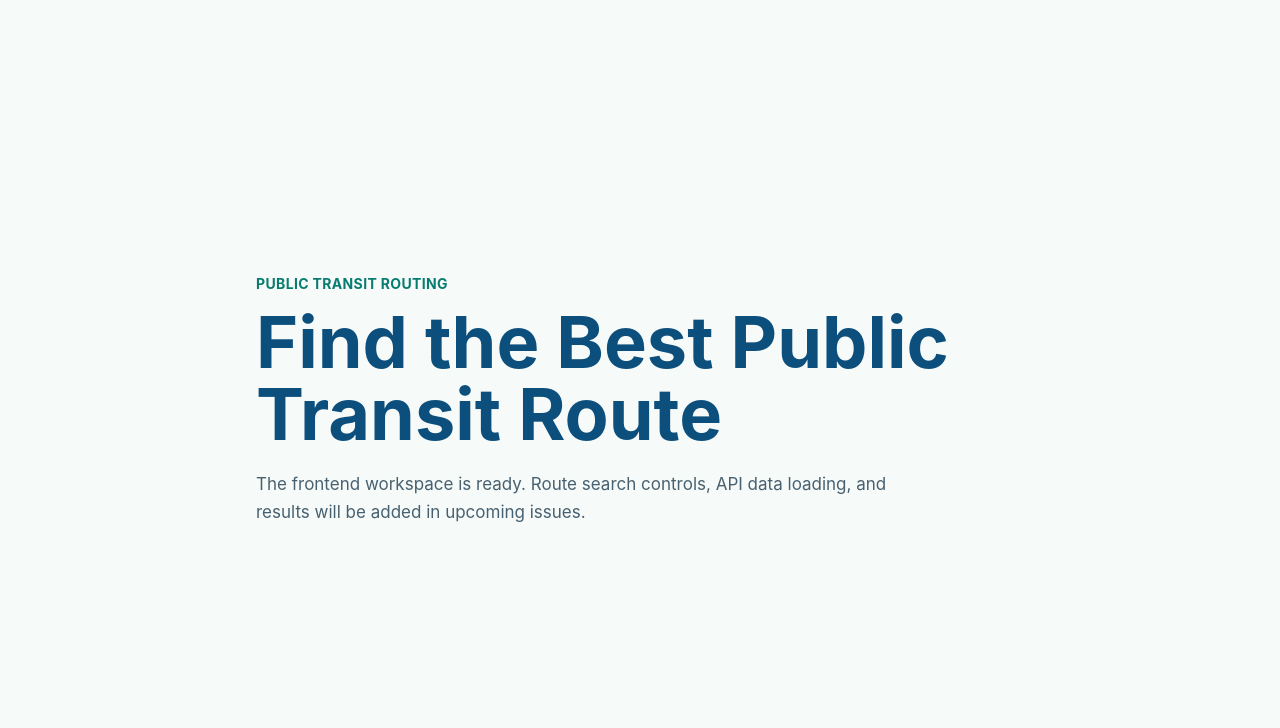
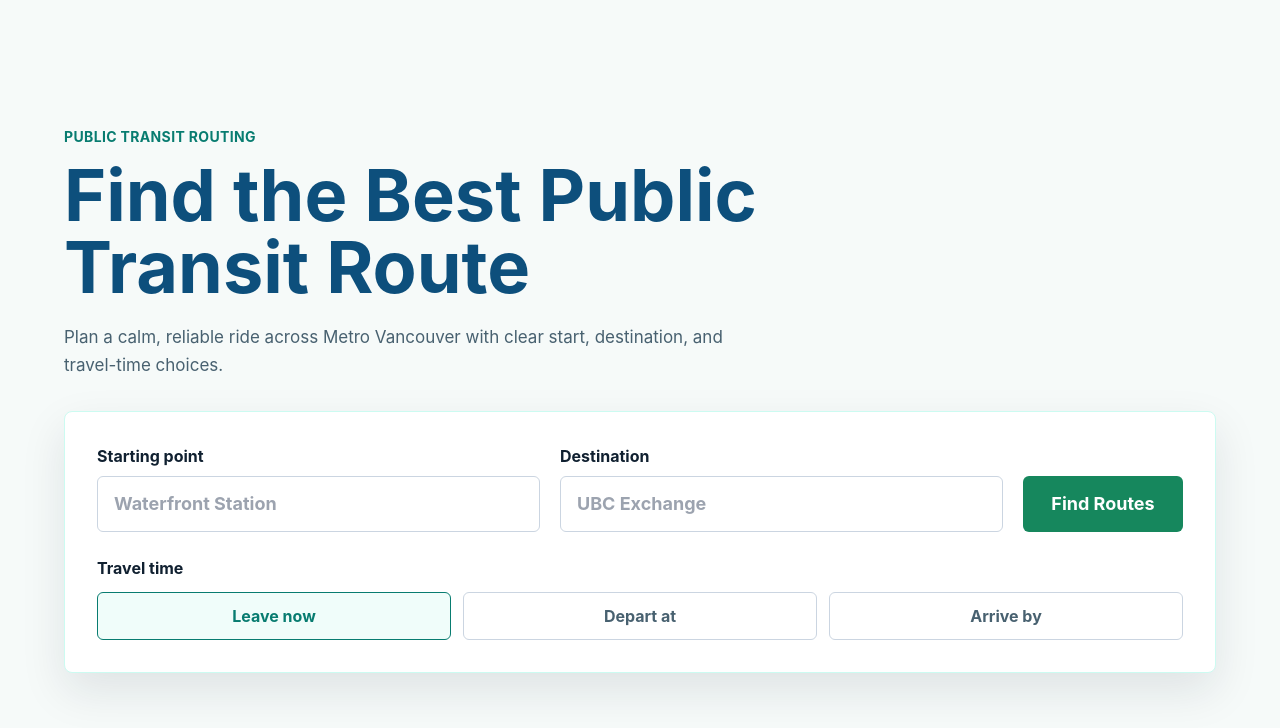
Before and after one commit to mtplayground/barbara-sh-b010-transitroutefi, a React (Vite) app in the folder apps/frontend/: page / in a window 1280 px wide. Shown: the top 728 px of the page. Built offline with nearby package versions, Linux system fonts and the light colour scheme.

Commit message:
feat: Homepage layout and search form

```diff
--- a/apps/frontend/src/App.tsx
+++ b/apps/frontend/src/App.tsx
@@ -1,17 +1,102 @@
+import { useState } from "react";
+
+const timeModes = [
+  { value: "leave_now", label: "Leave now" },
+  { value: "depart_at", label: "Depart at" },
+  { value: "arrive_by", label: "Arrive by" }
+] as const;
+
+type TimeMode = (typeof timeModes)[number]["value"];
+
 function App() {
+  const [timeMode, setTimeMode] = useState<TimeMode>("leave_now");
+
   return (
-    <main className="grid min-h-screen place-items-center px-6 py-10 sm:px-8">
-      <section className="w-full max-w-3xl">
+    <main className="min-h-screen bg-transit-mist px-5 py-8 text-transit-ink sm:px-8 lg:px-10">
+      <section className="mx-auto flex w-full max-w-6xl flex-col gap-8 lg:min-h-[calc(100vh-4rem)] lg:justify-center">
+        <div className="max-w-4xl">
           <p className="mb-3 text-sm font-bold uppercase tracking-wide text-transit-teal">
             Public transit routing
           </p>
-        <h1 className="text-5xl font-bold leading-none text-transit-blue sm:text-7xl">
+          <h1 className="max-w-4xl text-5xl font-bold leading-none text-transit-blue sm:text-6xl lg:text-7xl">
             Find the Best Public Transit Route
           </h1>
           <p className="mt-5 max-w-2xl text-readable text-transit-muted">
-          The frontend workspace is ready. Route search controls, API data loading, and
-          results will be added in upcoming issues.
+            Plan a calm, reliable ride across Metro Vancouver with clear start,
+            destination, and travel-time choices.
           </p>
+        </div>
+
+        <form
+          className="w-full rounded-lg border border-teal-100 bg-white p-5 shadow-soft sm:p-7 lg:p-8"
+          onSubmit={(event) => event.preventDefault()}
+        >
+          <div className="grid gap-5 lg:grid-cols-[1fr_1fr_auto] lg:items-end">
+            <label className="grid gap-2 text-base font-bold text-transit-ink">
+              Starting point
+              <input
+                className="min-h-14 rounded-md border border-slate-300 bg-white px-4 text-lg text-transit-ink outline-none transition focus:border-transit-teal focus:ring-4 focus:ring-teal-100"
+                name="start"
+                placeholder="Waterfront Station"
+                required
+                type="text"
+              />
+            </label>
+
+            <label className="grid gap-2 text-base font-bold text-transit-ink">
+              Destination
+              <input
+                className="min-h-14 rounded-md border border-slate-300 bg-white px-4 text-lg text-transit-ink outline-none transition focus:border-transit-teal focus:ring-4 focus:ring-teal-100"
+                name="destination"
+                placeholder="UBC Exchange"
+                required
+                type="text"
+              />
+            </label>
+
+            <button
+              className="min-h-14 rounded-md bg-transit-green px-6 text-lg font-bold text-white transition hover:bg-transit-teal focus:outline-none focus:ring-4 focus:ring-teal-100 lg:min-w-40"
+              type="submit"
+            >
+              Find Routes
+            </button>
+          </div>
+
+          <fieldset className="mt-6">
+            <legend className="mb-3 text-base font-bold text-transit-ink">
+              Travel time
+            </legend>
+            <div className="grid gap-3 sm:grid-cols-3">
+              {timeModes.map((mode) => (
+                <label key={mode.value} className="relative">
+                  <input
+                    checked={timeMode === mode.value}
+                    className="peer sr-only"
+                    name="timeMode"
+                    onChange={() => setTimeMode(mode.value)}
+                    type="radio"
+                    value={mode.value}
+                  />
+                  <span className="flex min-h-12 cursor-pointer items-center justify-center rounded-md border border-slate-300 px-4 text-base font-bold text-transit-muted transition peer-checked:border-transit-teal peer-checked:bg-teal-50 peer-checked:text-transit-teal peer-focus-visible:ring-4 peer-focus-visible:ring-teal-100">
+                    {mode.label}
+                  </span>
+                </label>
+              ))}
+            </div>
+          </fieldset>
+
+          {timeMode !== "leave_now" ? (
+            <label className="mt-6 grid gap-2 text-base font-bold text-transit-ink sm:max-w-sm">
+              Date and time
+              <input
+                className="min-h-14 rounded-md border border-slate-300 bg-white px-4 text-lg text-transit-ink outline-none transition focus:border-transit-teal focus:ring-4 focus:ring-teal-100"
+                name="requestedTime"
+                required
+                type="datetime-local"
+              />
+            </label>
+          ) : null}
+        </form>
       </section>
     </main>
   );
```
Lines whose indentation alone changed are shown as unchanged.
